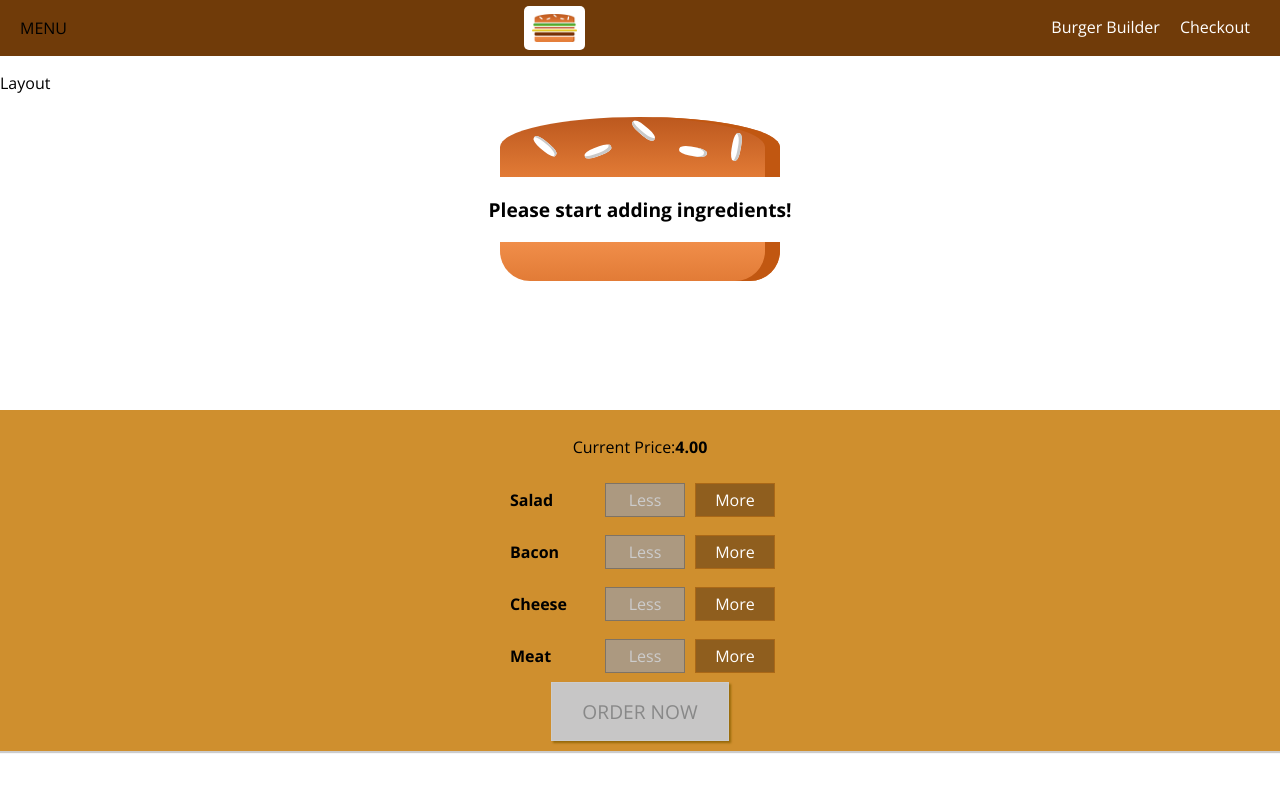
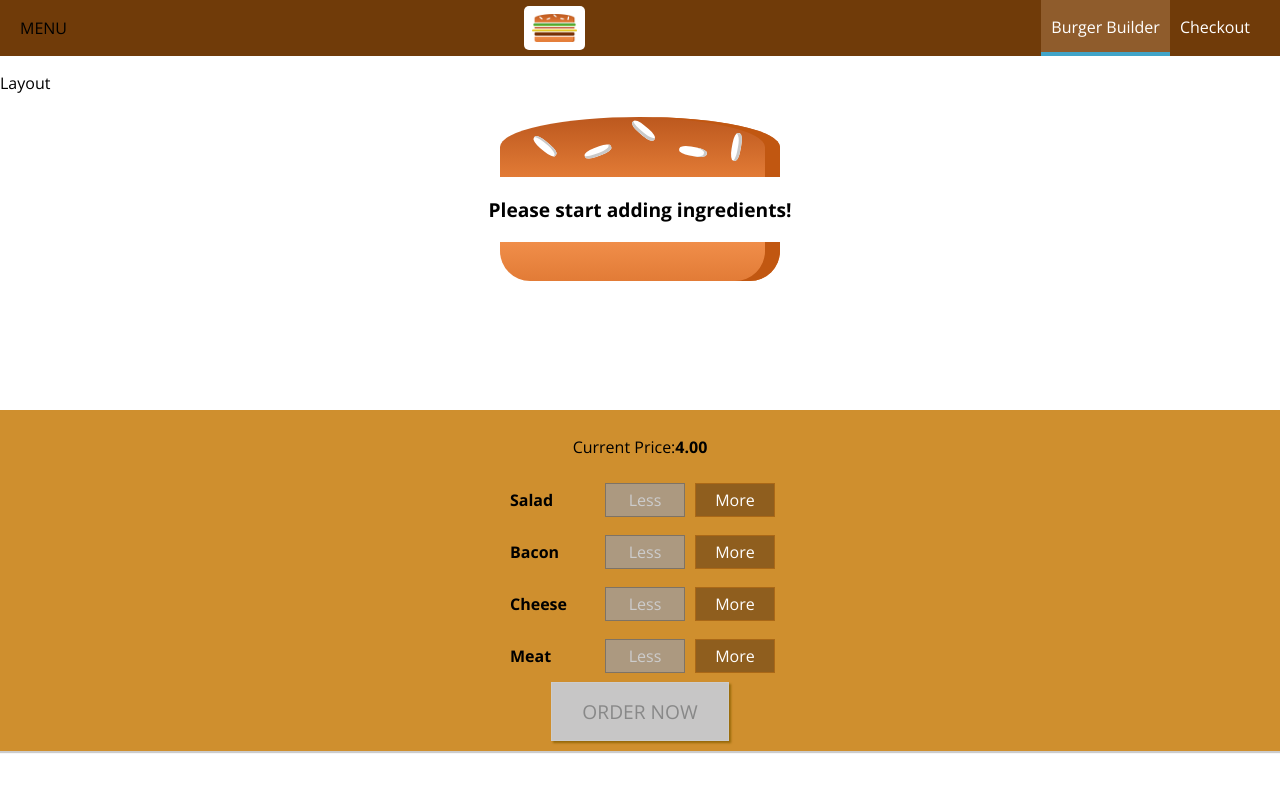
Before and after one commit to footios/burger, a React app: page / in a window 1280 px wide. Shown: the top 792 px of the page. Built offline with nearby package versions, Linux system fonts and the light colour scheme.

Commit message:
nav items

```diff
--- a/src/components/Navigation/NavigationItems/NavigationItem/NavigationItem.js
+++ b/src/components/Navigation/NavigationItems/NavigationItem/NavigationItem.js
@@ -4,7 +4,7 @@
 const navigationItem = props => {
   return (
     <li className={classes.NavigationItem}>
-      <a href={props.link} classes={props.active ? classes.active : null}>
+      <a href={props.link} className={props.active ? classes.active : null}>
         {props.children}
       </a>
     </li>
--- a/src/components/Navigation/NavigationItems/NavigationItem/NavigationItem.module.css
+++ b/src/components/Navigation/NavigationItems/NavigationItem/NavigationItem.module.css
@@ -1,19 +1,39 @@
+.NavigationItem {
+  margin: 10px 0;
+  box-sizing: border-box;
+  display: block;
+  width: 100%;
+}
+
+.NavigationItem a {
+  color: #8f5c2c;
+  text-decoration: none;
+  height: 100%;
+  box-sizing: border-box; /* height includes the padding and the border */
+  display: block;
+}
+
+.NavigationItem a:hover,
+.NavigationItem a:active,
+.NavigationItem a.active {
+  /* links of the page that we currently are */
+  color: #40a4c8;
+}
+
+@media (min-width: 500px) {
   .NavigationItem {
     margin: 0;
-  box-sizing: border-box;
     display: flex;
     height: 100%;
+    width: auto;
     align-items: center;
   }
 
   .NavigationItem a {
     color: white;
-  text-decoration: none;
     height: 100%;
     padding: 16px 10px;
     border-bottom: 4px solid transparent; /*important when highlight*/
-  box-sizing: border-box; /* height includes the padding and the border */
-  display: block;
   }
 
   .NavigationItem a:hover,
@@ -24,3 +44,4 @@
     border-bottom: 4px solid #40a4c8;
     color: white;
   }
+}
--- a/src/components/Navigation/NavigationItems/NavigationItems.js
+++ b/src/components/Navigation/NavigationItems/NavigationItems.js
@@ -11,7 +11,7 @@
       <NavigationItem link="/" active>
         Burger Builder
       </NavigationItem>
-      <NavigationItem>Checkout</NavigationItem>
+      <NavigationItem link="/">Checkout</NavigationItem>
     </ul>
   );
 };
--- a/src/components/Navigation/NavigationItems/NavigationItems.module.css
+++ b/src/components/Navigation/NavigationItems/NavigationItems.module.css
@@ -3,6 +3,13 @@
   padding: 0;
   list-style: none;
   display: flex;
+  flex-flow: column;
   align-items: center;
   height: 100%;
 }
+
+@media (min-width: 500px) {
+  .NavigationItems {
+    flex-flow: row;
+  }
+}
--- a/src/components/Navigation/SideDrawer/SideDrawer.module.css
+++ b/src/components/Navigation/SideDrawer/SideDrawer.module.css
@@ -29,4 +29,5 @@
 
 .Logo {
   height: 11%;
+  margin-bottom: 32px;
 }
--- a/src/components/Navigation/Toolbar/Toolbar.js
+++ b/src/components/Navigation/Toolbar/Toolbar.js
@@ -11,7 +11,7 @@
       <div className={classes.Logo}>
         <Logo />
       </div>
-      <nav>
+      <nav className={classes.DesktopOnly}>
         <NavigationItems />
       </nav>
     </header>
--- a/src/components/Navigation/Toolbar/Toolbar.module.css
+++ b/src/components/Navigation/Toolbar/Toolbar.module.css
@@ -20,3 +20,9 @@
 .Logo {
   height: 80%;
 }
+
+@media (max-width: 499px) {
+  .DesktopOnly {
+    display: none;
+  }
+}
```
Also changed, not shown: 1 other file (tests, documents, lock files or other folders). Lines whose indentation alone changed are shown as unchanged.
